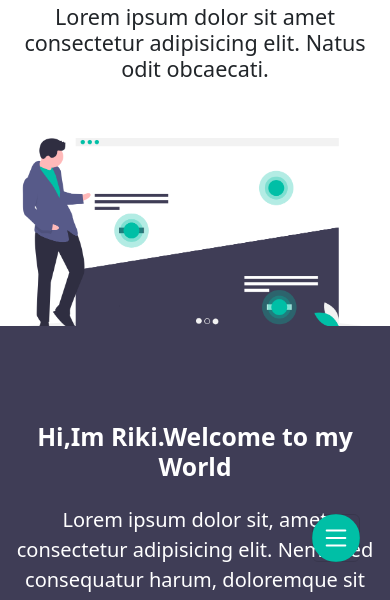
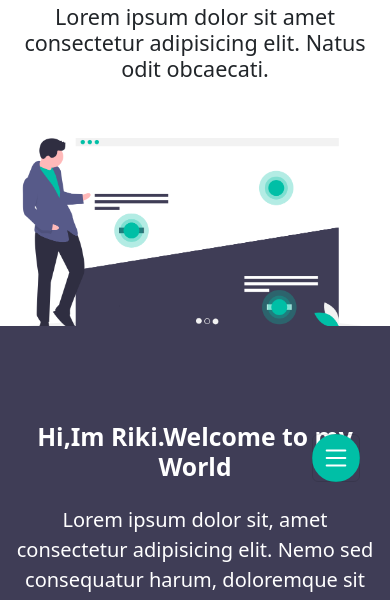
Before and after one commit to aguilcasariki/portfolio, a plain HTML site: page index.html in a window 390 px wide. Shown: the part 232-832 px from the top of the page. Drawn offline with nearby package versions, Linux system fonts and the light colour scheme.

Commit message:
Push up menu button mobile

```diff
--- a/style/style.css
+++ b/style/style.css
@@ -33,7 +33,7 @@ html{
 /*Navbar*/
 
 .navbar_btn{
-    bottom: 50px;
+    bottom: 130px;
     right: 30px;
     z-index: 100;
 }
```
